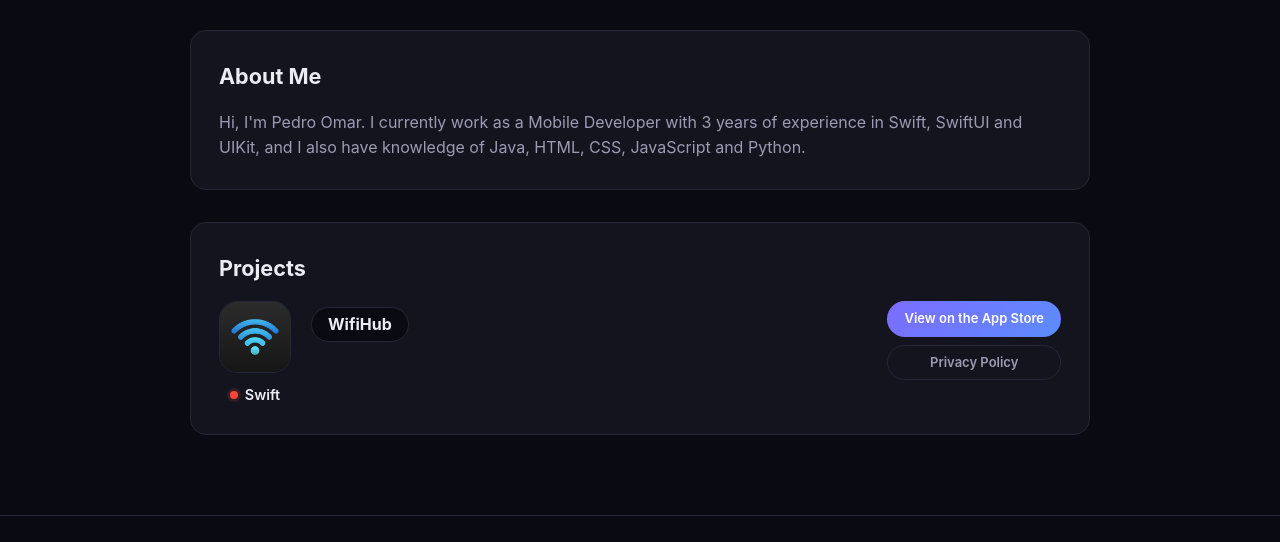
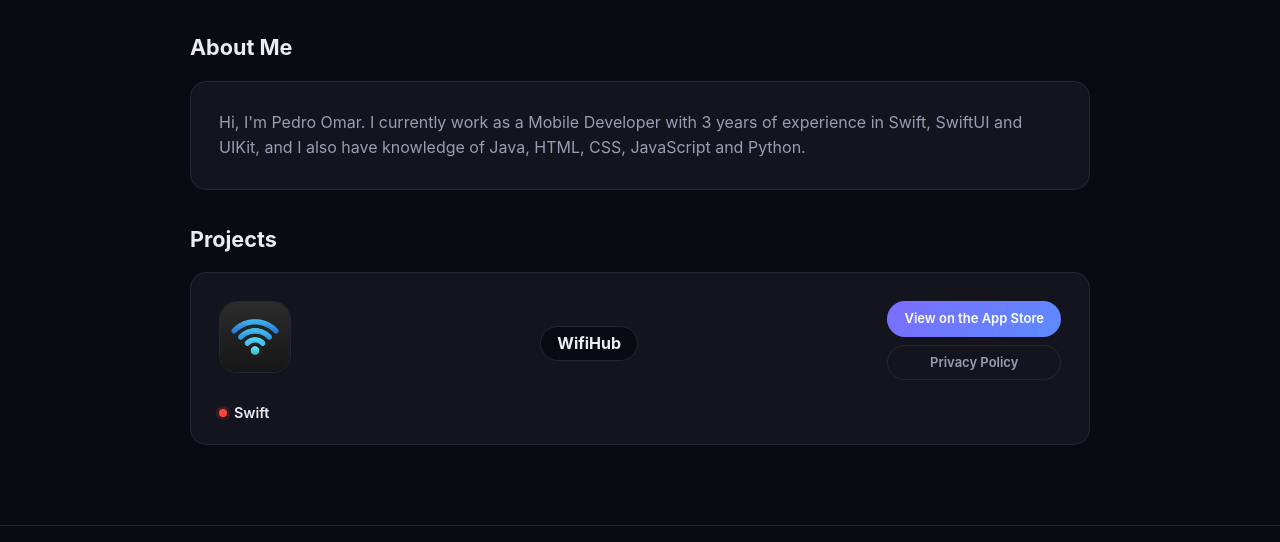
Before and after one commit to pedroomar23/pedroomar23.github.io, a website: page index.html in a window 1280 px wide. Shown: the part 87-629 px from the top of the page. Drawn offline with Linux system fonts and the light colour scheme.

Commit message:
fix: refine project card layout

```diff
--- a/public/styles/styles.css
+++ b/public/styles/styles.css
@@ -217,20 +217,28 @@ a {
     object-fit: cover;
 }
 
-.project-media {
-    display: flex;
-    flex-direction: column;
-    align-items: center;
-    gap: 10px;
-    flex-shrink: 0;
+.projects {
+    position: relative;
+    padding-bottom: 64px;
+}
+
+.projects > .project-stack {
+    position: absolute;
+    left: 28px;
+    bottom: 20px;
 }
 
 .project-content {
+    flex: 1;
     min-width: 0;
+    align-self: stretch;
+    display: flex;
+    align-items: center;
+    justify-content: center;
 }
 
 .project-title {
-    margin: 0 0 8px;
+    margin: 0;
     font-size: 1.6rem;
     font-weight: 700;
 }
@@ -501,6 +509,15 @@ a {
         padding: 20px;
     }
 
+    .projects {
+        padding-bottom: 54px;
+    }
+
+    .projects > .project-stack {
+        left: 20px;
+        bottom: 16px;
+    }
+
     .project {
         flex-direction: column;
     }
--- a/src/scripts/aboutme.js
+++ b/src/scripts/aboutme.js
@@ -18,9 +18,11 @@
 
     try {
       about.innerHTML = `
-      <section class="about" aria-labelledby="about-title">
+      <section class="about-section" aria-labelledby="about-title">
         <h2 class="section-title" id="about-title">${i18n.t("about.title")}</h2>
-        <p>${i18n.t("about.body")}</p>
+        <div class="about">
+          <p>${i18n.t("about.body")}</p>
+        </div>
       </section>
       `;
     } catch (error) {
--- a/src/scripts/wifihub.js
+++ b/src/scripts/wifihub.js
@@ -18,22 +18,18 @@
 
     try {
       projects.innerHTML = `
-      <section class="projects" aria-labelledby="projects-title">
+      <section class="projects-section" aria-labelledby="projects-title">
         <h2 class="section-title" id="projects-title">${i18n.t(
           "projects.title"
         )}</h2>
+        <div class="projects">
           <article class="project">
-          <div class="project-media">
             <img
               class="project-icon"
               src="/public/assets/img/apps/icon-wifi-connet-dark.jpg"
               alt="${i18n.t("projects.iconAlt")}"
               loading="lazy"
             />
-            <p class="project-stack">
-              <span class="project-dot" aria-hidden="true"></span>Swift
-            </p>
-          </div>
             <div class="project-content">
               <h1 class="project-title">
                 <a class="project-title-link" href="/wifihubproject.html">
@@ -55,6 +51,10 @@
               </a>
             </div>
           </article>
+          <p class="project-stack">
+            <span class="project-dot" aria-hidden="true"></span>Swift
+          </p>
+        </div>
       </section>
       `;
     } catch (error) {
```
Lines whose indentation alone changed are shown as unchanged.
